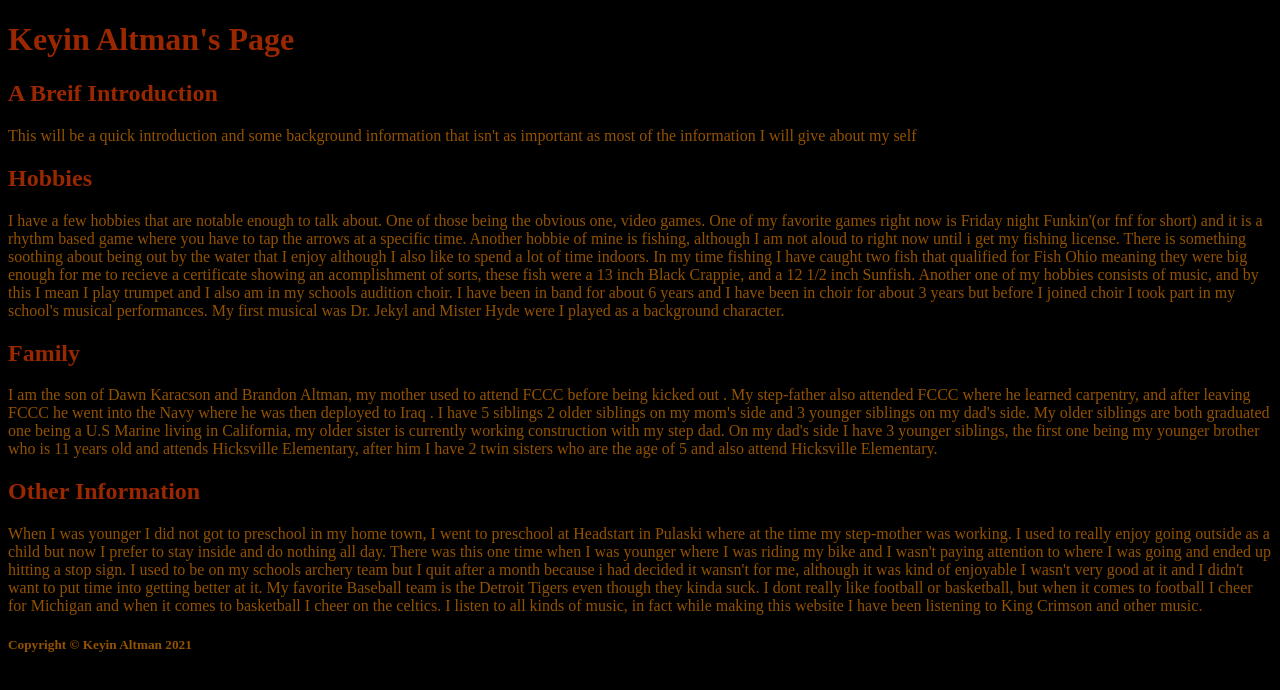
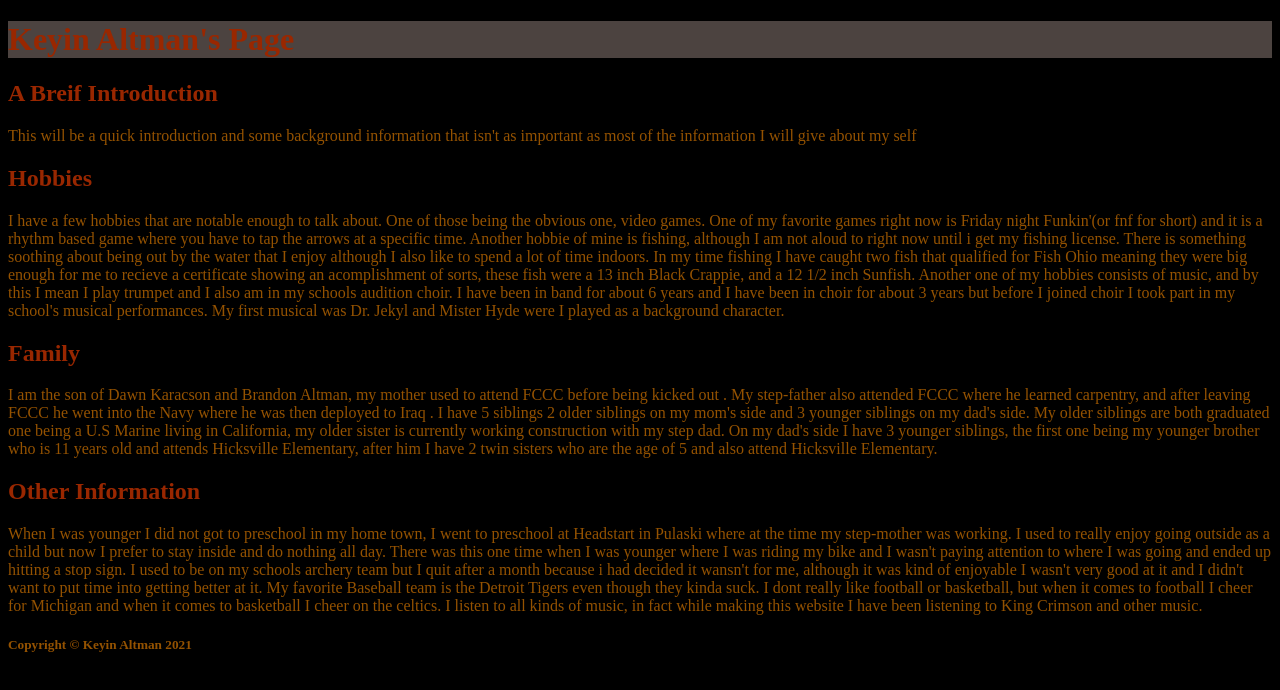
Before and after one commit to Malariohehe/myweb, a plain HTML site: page index.html in a window 1280 px wide. Drawn offline with Linux system fonts and the light colour scheme.

Commit message:
Working on bug fix

```diff
--- a/myStyle.css
+++ b/myStyle.css
@@ -1,7 +1,7 @@
 h1
 {
 	color:#992700;
-	background-color:#38292
+	background-color:#4C4340;
 }
 
 h2
```
